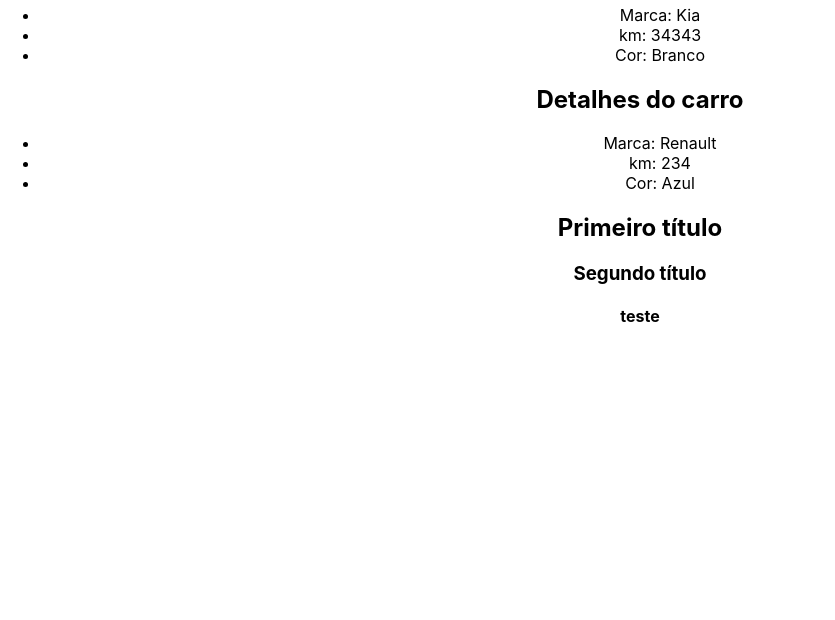
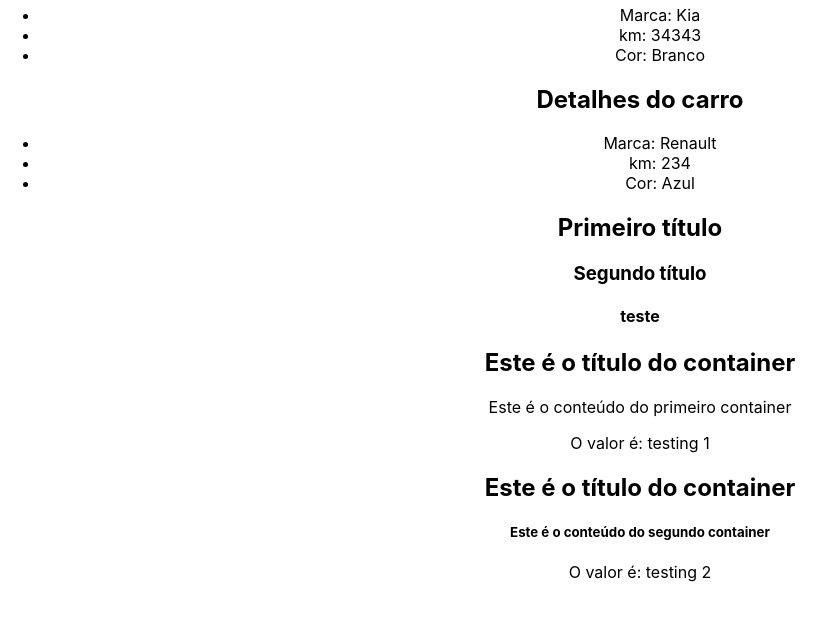
Before and after one commit to xandaosilva/curso-reactjs, a React (Create React App) app in the folder 3_avancado/avancado/: page / in a window 1280 px wide. Shown: the part 2224-2844 px from the top of the page, without its empty margins (0-835 px from the left). Built offline with nearby package versions, Linux system fonts and the light colour scheme.

Commit message:
A prop childre

```diff
--- a/3_avancado/avancado/src/App.js
+++ b/3_avancado/avancado/src/App.js
@@ -3,11 +3,12 @@
 import ConditionalRender from './components/ConditionalRender';
 import ShowUserName from './components/ShowUserName';
 import CarDetails from './components/CarDetails';
+import Fragments from './components/Fragments';
+import Container from './components/Container';
 
 import './App.css';
 
 import City from "./assets/city.jpg";
-import Fragments from './components/Fragments';
 
 function App() {
   const cars = [
@@ -48,6 +49,14 @@
 
       {/* Fragments */}
       <Fragments propFragment="teste"/>
+
+      {/* Children */}
+      <Container myValue="testing 1">
+          <p>Este é o conteúdo do primeiro container</p>
+      </Container>
+      <Container myValue="testing 2">
+          <h5>Este é o conteúdo do segundo container</h5>
+      </Container>
     </div>
   );
 }
--- /dev/null
+++ b/3_avancado/avancado/src/components/Container.js
@@ -0,0 +1,13 @@
+import React from 'react'
+
+const Container = ({ children, myValue }) => {
+    return (
+        <div>
+            <h2>Este é o título do container</h2>
+            {children}
+            <p>O valor é: {myValue}</p>
+        </div>
+    )
+}
+
+export default Container;
```
